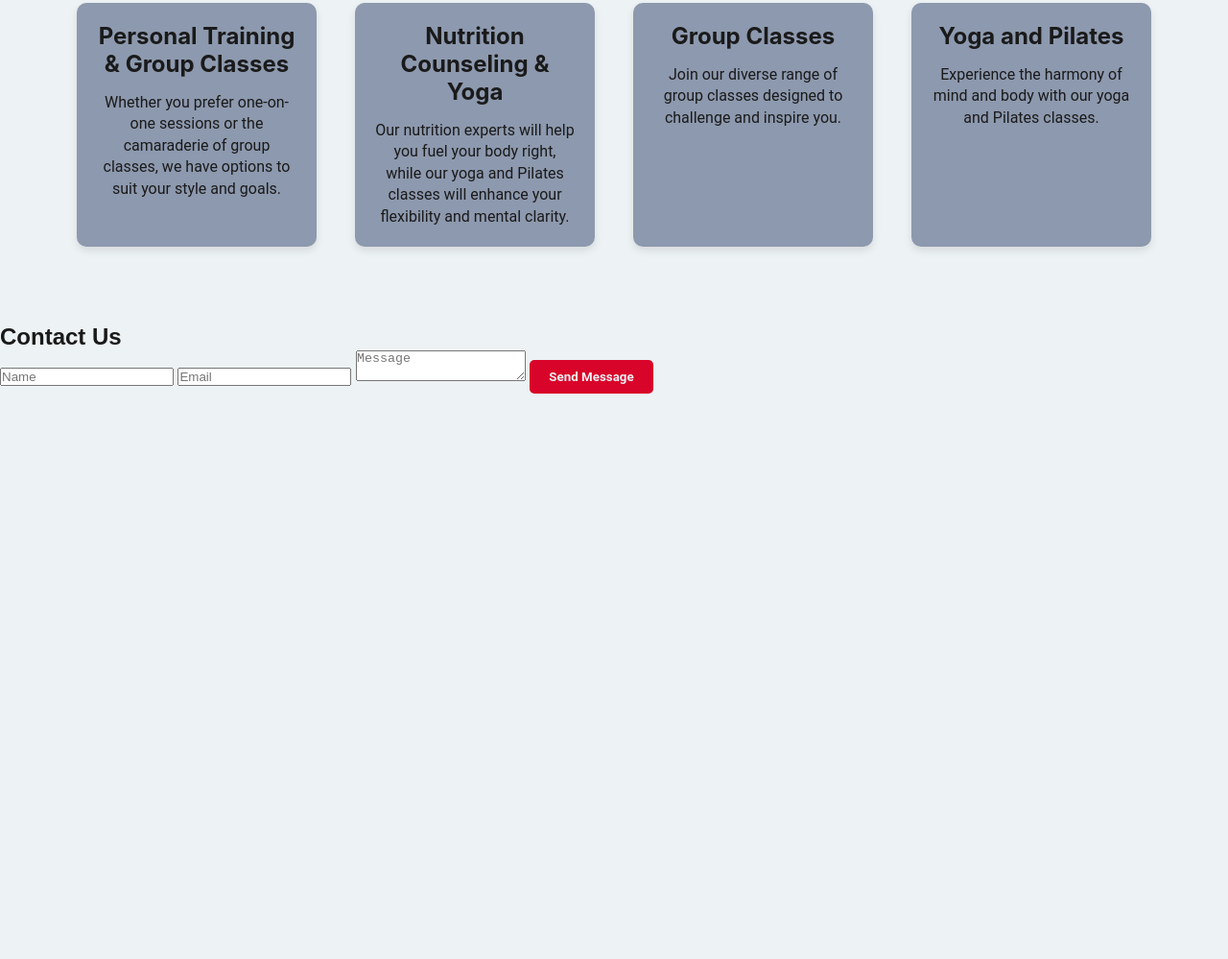
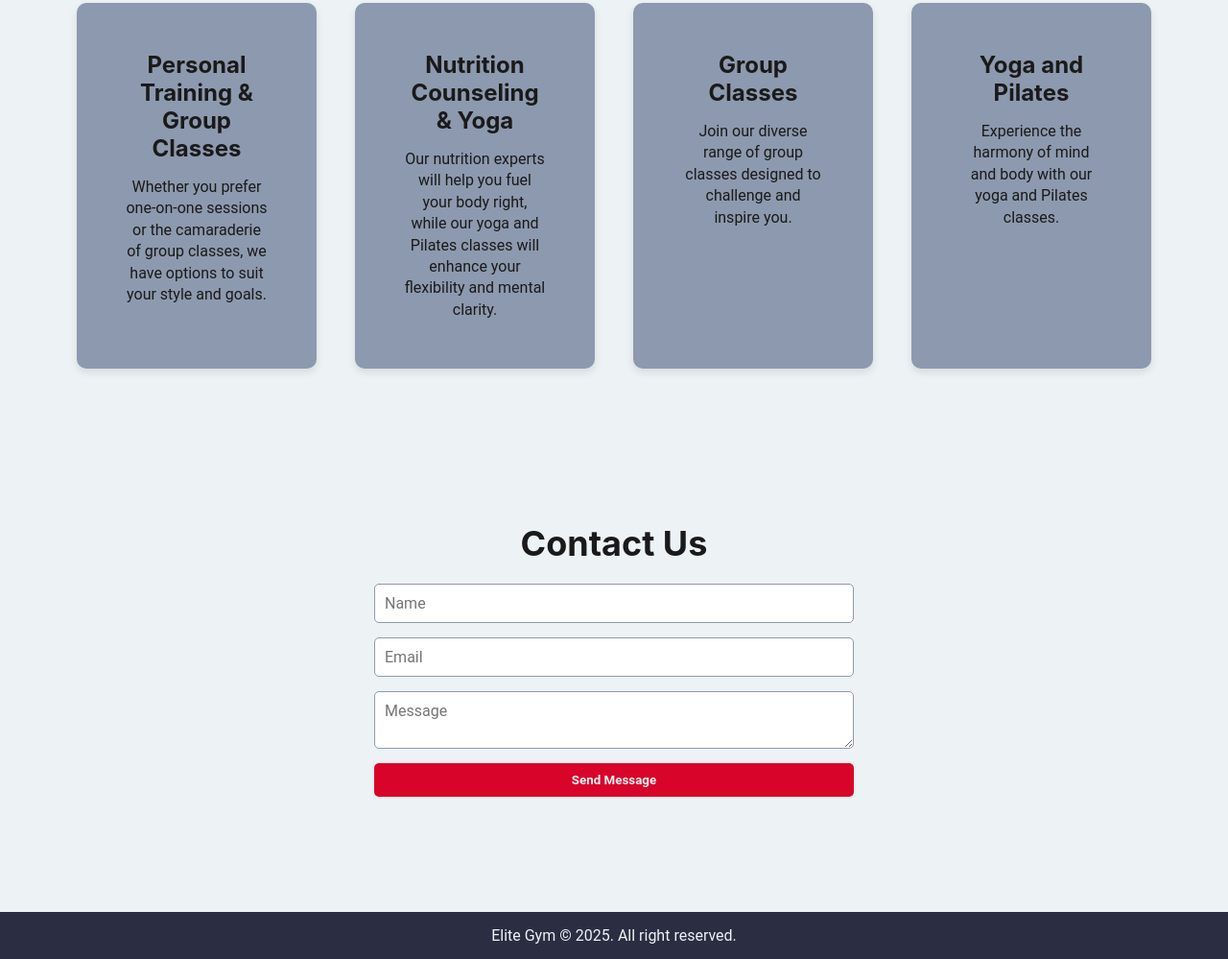
Before and after one commit to Joejo4/Gym_Website, a plain HTML site: page index.html in a window 1280 px wide. Shown: the part 1706-2705 px from the top of the page at 96% size. Before the commit the page ends 2116 px from the top, so only its background shows below. Drawn offline with Linux system fonts and the light colour scheme.

Commit message:
Add contact section with form and footer styling; include new images

```diff
--- a/index.html
+++ b/index.html
@@ -99,7 +99,7 @@
           </div>
         </div>
       </section>
-      <section id="contact">
+      <section id="contact" class="contact">
         <h2>Contact Us</h2>
         <form>
           <input type="text" placeholder="Name" required />
@@ -109,5 +109,6 @@
         </form>
       </section>
     </div>
+    <footer>Elite Gym &copy; 2025. All right reserved.</footer>
   </body>
 </html>
--- a/styles.css
+++ b/styles.css
@@ -177,7 +177,9 @@ header {
 }
 .service-card {
   background-color: var(--silver);
-  padding: 20px;
+
+  color: var(--text-dark);
+  padding: 50px;
   border-radius: 10px;
   width: 250px;
   box-shadow: 0 4px 8px rgba(0, 0, 0, 0.1);
@@ -192,3 +194,49 @@ header {
   font-size: 16px;
   line-height: 1.4;
 }
+.contact {
+  padding: 80px 20px;
+  background-color: var(--anti-flash);
+  text-align: center;
+}
+.contact h2 {
+  font-family: var(--font-heading);
+  font-size: 36px;
+  margin-bottom: 20px;
+}
+.contact form {
+  max-width: 500px;
+  margin: 0 auto;
+  display: flex;
+  flex-direction: column;
+  gap: 15px;
+}
+.contact input,
+.contact textarea {
+  padding: 10px;
+  border: 1px solid var(--silver);
+  border-radius: 5px;
+  font-family: var(--font-body);
+  font-size: 16px;
+}
+.contact button {
+  background-color: var(--primary);
+  color: var(--anti-flash);
+  padding: 10px;
+  border: none;
+  border-radius: 5px;
+  cursor: pointer;
+  font-family: var(--font-body);
+  font-weight: bold;
+}
+.contact button:hover {
+  background-color: var(--primary-hover);
+}
+footer {
+  background-color: var(--iron);
+  color: var(--anti-flash);
+  text-align: center;
+  padding: 15px 0;
+  font-family: var(--font-body);
+  margin-top: 40px;
+}
```
Also changed, not shown: 3 other files.
